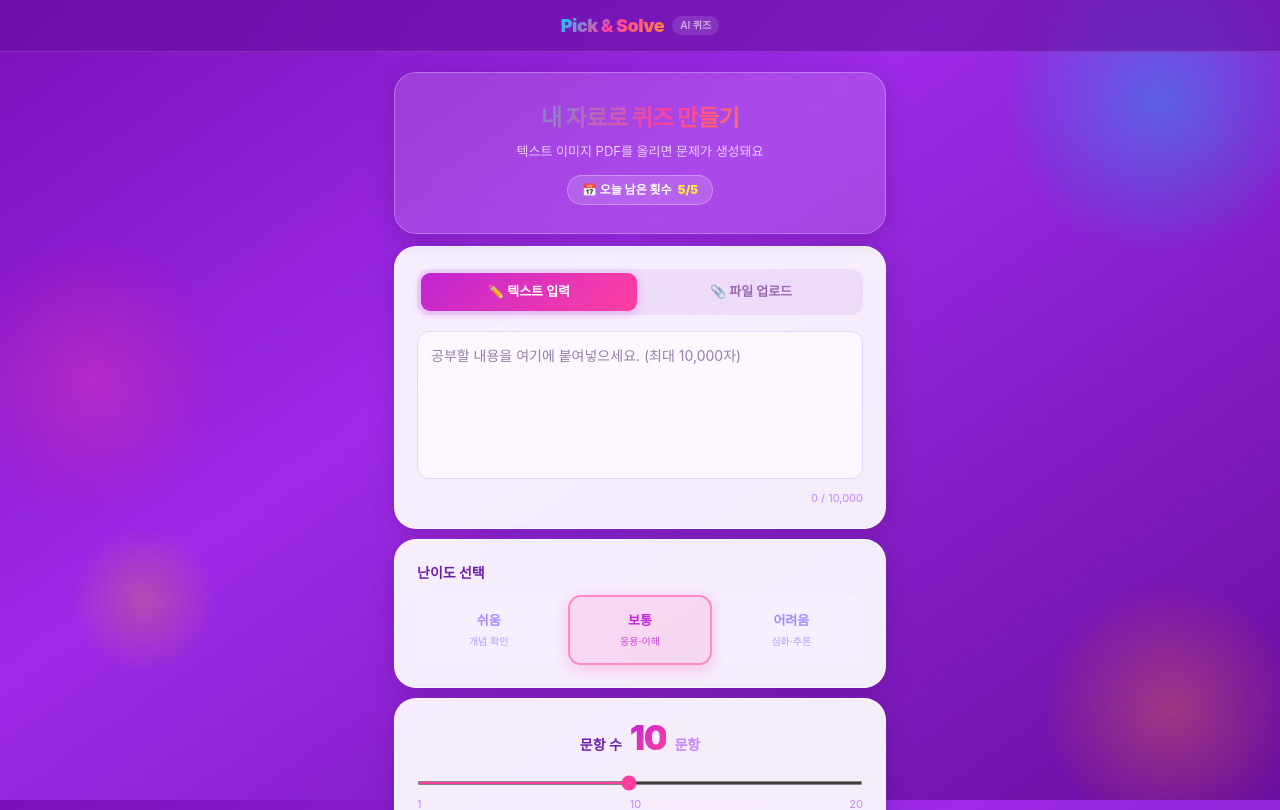
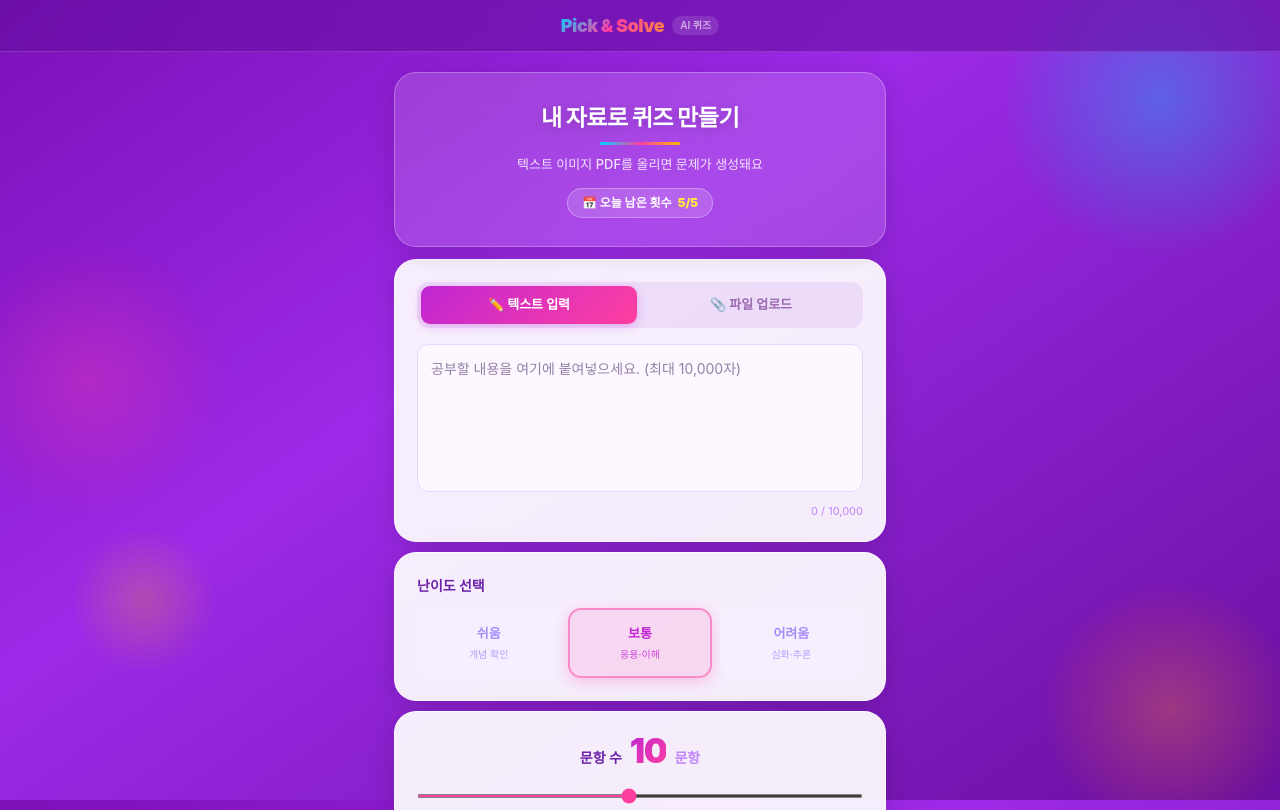
Before and after one commit to highstar24/picknsolve, a Next.js app: page / in a window 1280 px wide. Shown: the top 810 px of the page. Built offline with nearby package versions, Linux system fonts and the light colour scheme.

Commit message:
fix: 히어로 제목 가독성 개선 - 흰색 텍스트 + 레인보우 언더라인

```diff
--- a/app/page.tsx
+++ b/app/page.tsx
@@ -97,13 +97,19 @@ export default function HomePage() {
       }}>
         <h1 style={{
           fontSize: '23px', fontWeight: 900, margin: '0 0 6px',
-          background: 'linear-gradient(135deg, #00d4ff 0%, #ff3fa0 55%, #ffb800 100%)',
-          WebkitBackgroundClip: 'text', WebkitTextFillColor: 'transparent',
+          color: '#fff',
           letterSpacing: '-0.5px',
+          textShadow: '0 2px 12px rgba(0,0,0,0.2)',
         }}>
           내 자료로 퀴즈 만들기
         </h1>
-        <p style={{ fontSize: '13px', color: 'rgba(255,255,255,0.75)', margin: '0 0 14px' }}>
+        {/* 레인보우 언더라인 */}
+        <div style={{
+          width: '80px', height: '3px', margin: '0 auto 10px',
+          background: 'linear-gradient(90deg, #00d4ff, #ff3fa0, #ffb800)',
+          borderRadius: '100px',
+        }} />
+        <p style={{ fontSize: '13px', color: 'rgba(255,255,255,0.85)', margin: '0 0 14px', fontWeight: 500 }}>
           텍스트 이미지 PDF를 올리면 문제가 생성돼요
         </p>
         <div style={{
```
